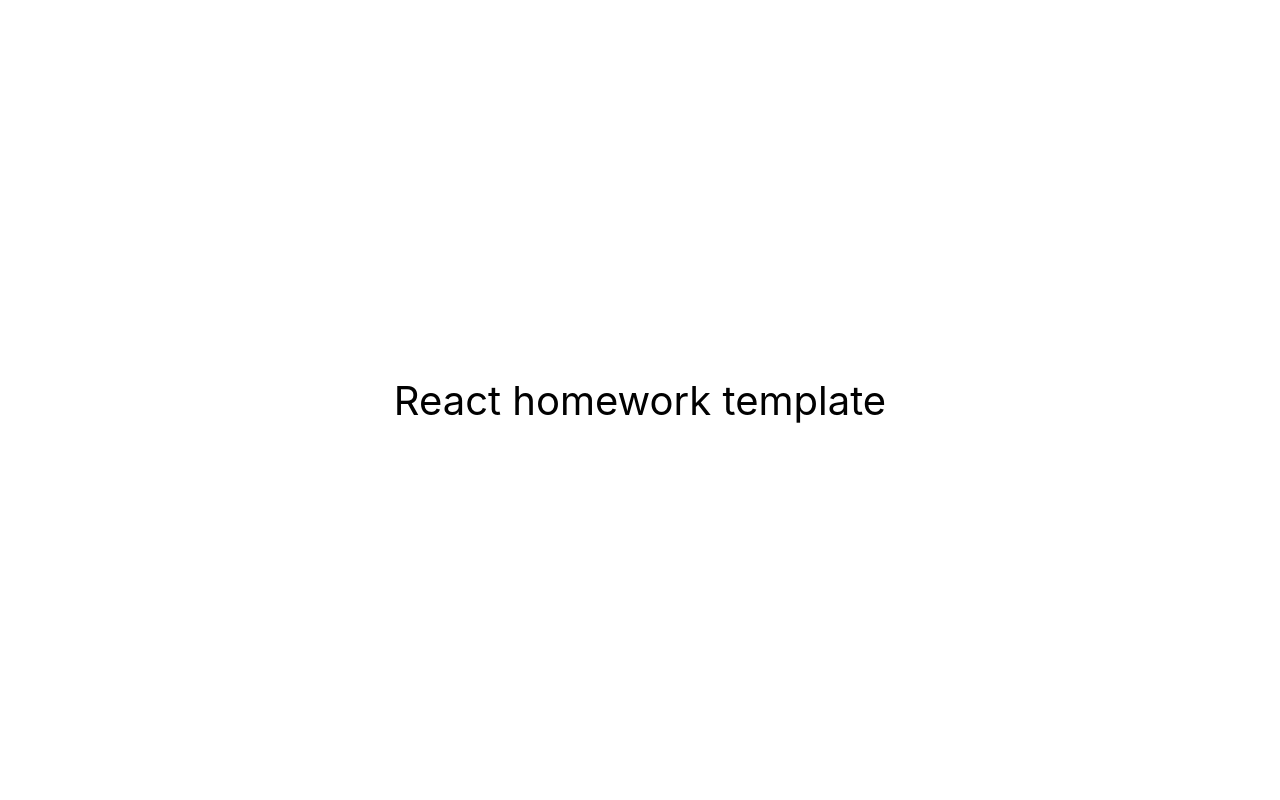
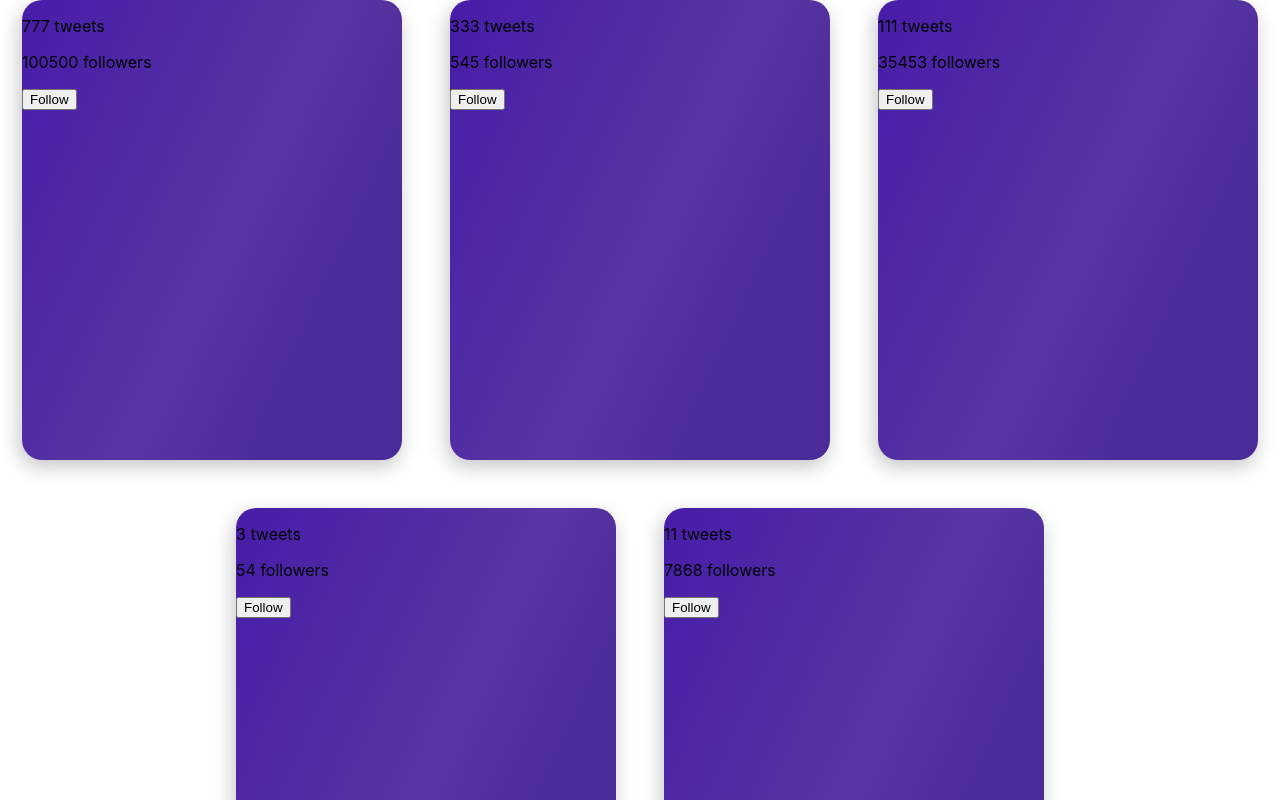
Before and after one commit to hellene-mary/test_goit, a React (Create React App) app: page / in a window 1280 px wide. Shown: the top 800 px of the page. Built offline with nearby package versions, Linux system fonts and the light colour scheme.

Commit message:
Update App.jsx

```diff
--- a/src/components/App.jsx
+++ b/src/components/App.jsx
@@ -1,16 +1,10 @@
+import { UserList } from "./UserList/UserList";
+
 export const App = () => {
+
   return (
-    <div
-      style={{
-        height: '100vh',
-        display: 'flex',
-        justifyContent: 'center',
-        alignItems: 'center',
-        fontSize: 40,
-        color: '#010101'
-      }}
-    >
-      React homework template
-    </div>
+    <>
+      <UserList/>
+    </>
   );
 };
```
